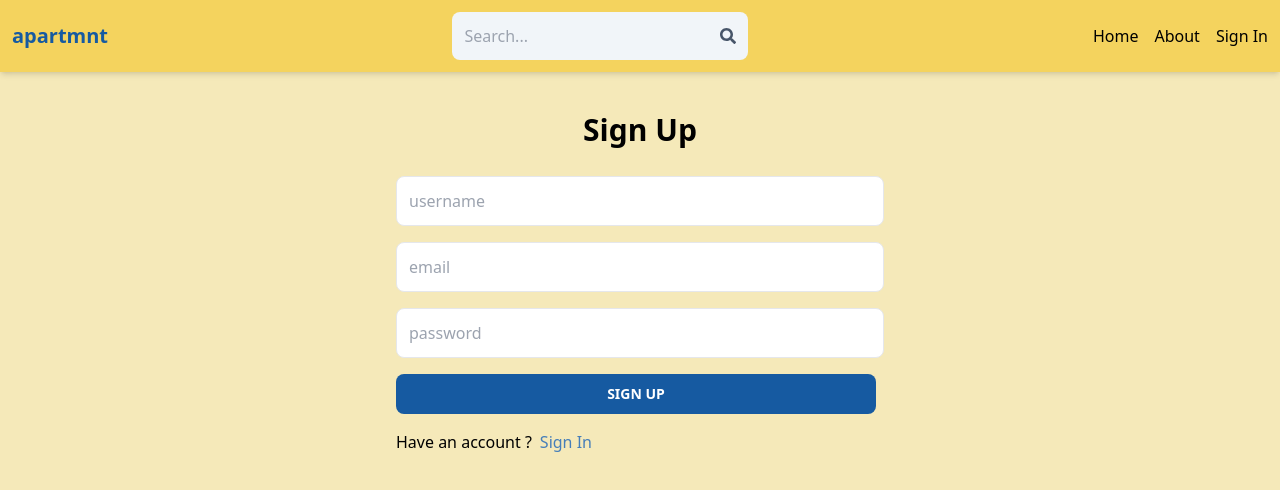
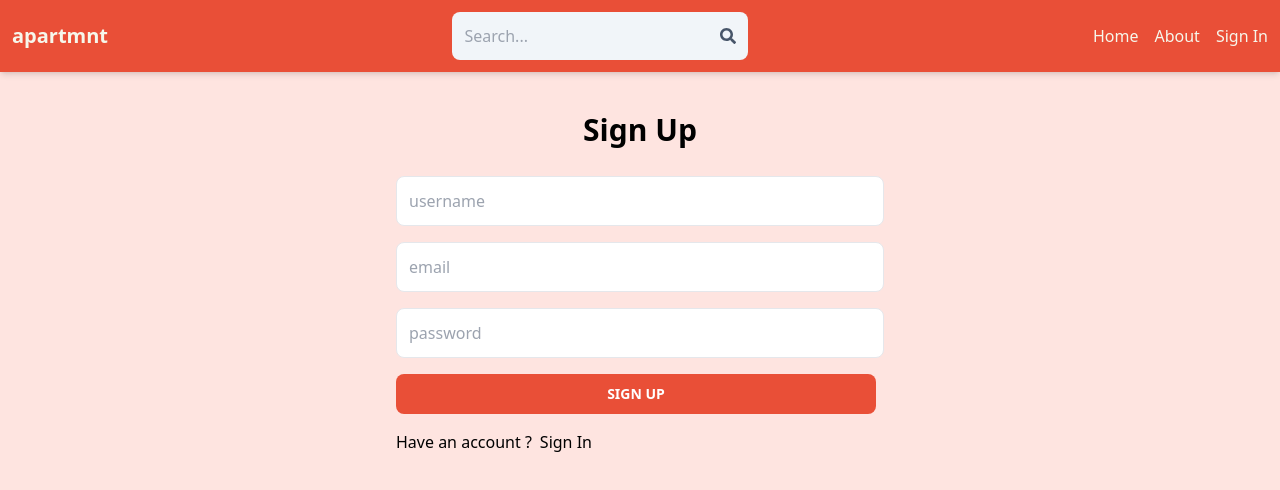
Before and after one commit to iamsanjeebandas/apartmnt, a React (Vite) app in the folder client/: page /signup in a window 1280 px wide. Shown: the top 490 px of the page. Built offline with nearby package versions, Linux system fonts and the light colour scheme.

Commit message:
updated some color schemes

```diff
--- a/client/src/components/Header.jsx
+++ b/client/src/components/Header.jsx
@@ -2,11 +2,11 @@ import { FaSearch } from "react-icons/fa";
 import { Link } from "react-router-dom";
 export default function Header() {
   return (
-    <header className="bg-f4d35e shadow-md">
+    <header className="bg-main-bg shadow-md">
       <div className="flex justify-between items-center max-w-7xl mx-auto p-3">
         <Link to="/">
           <h1 className="font-bold text-sm sm:text-xl flex flex-wrap">
-            <span className="text-main-blue">apartmnt</span>
+            <span className="text-f6f7eb">apartmnt</span>
           </h1>
         </Link>
 
@@ -20,18 +20,18 @@ export default function Header() {
         </form>
         <ul className="flex gap-4">
           <Link to="/">
-            <li className="hidden sm:inline text-0d3b66 hover:underline cursor-pointer">
+            <li className="hidden sm:inline text-f6f7eb hover:underline cursor-pointer">
               Home
             </li>
           </Link>
           <Link to="/about">
-            <li className="hidden sm:inline text-0d3b66 hover:underline cursor-pointer">
+            <li className="hidden sm:inline text-f6f7eb hover:underline cursor-pointer">
               About
             </li>
           </Link>
 
           <Link to="/signin">
-            <li className="hidden sm:inline text-0d3b66 hover:underline cursor-pointer">
+            <li className="hidden sm:inline text-f6f7eb hover:underline cursor-pointer">
               Sign In
             </li>
           </Link>
--- a/client/src/index.css
+++ b/client/src/index.css
@@ -3,5 +3,5 @@
 @tailwind utilities;
 
 body {
-  background-color: #f5e9b9;
+  background-color: #feded9ce;
 }
--- a/client/src/pages/SignUp.jsx
+++ b/client/src/pages/SignUp.jsx
@@ -66,7 +66,7 @@ export default function SignUp() {
         <button
           disabled={loading}
           type="submit"
-          class="text-white font-bold disabled:opacity-80 bg-main-blue hover:bg-main-blue-dark focus:outline-none focus:ring-4 focus:ring-main-blue-light rounded-lg text-sm px-5 py-2.5 text-center me-2 mb-2 uppercase"
+          class="text-white font-bold disabled:opacity-80 bg-main-bg hover:bg-main-bg-dark focus:outline-none focus:ring-4 focus:ring-main-bg-light rounded-lg text-sm px-5 py-2.5 text-center me-2 mb-2 uppercase "
         >
           {loading ? "Loading..." : "Sign Up"}
         </button>
--- a/client/tailwind.config.js
+++ b/client/tailwind.config.js
@@ -4,12 +4,12 @@ export default {
   theme: {
     extend: {
       colors: {
-        "main-blue": {
-          DEFAULT: "#165AA1", // Main color
-          "light": "#467EB9", // Lighter shade
-          "dark": "#2B4E73", // Darker shade
+        "main-bg": {
+          DEFAULT: "#E94F37", // Main color
+          "light": "#F8725D", // Lighter shade
+          "dark": "#C1412D", // Darker shade
         },
-        f4d35e: "#f4d35e",
+        "f6f7eb":"#f6f7eb",
       },
     },
   },
```
